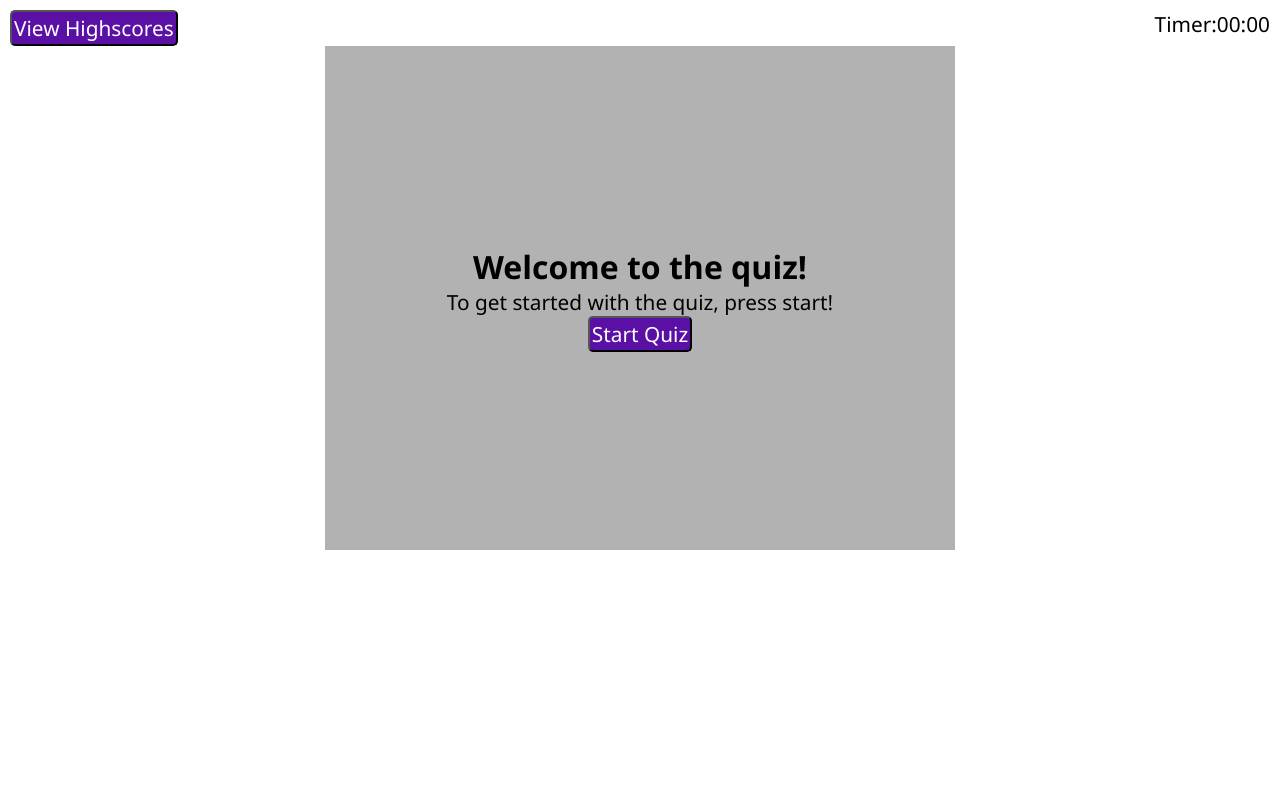
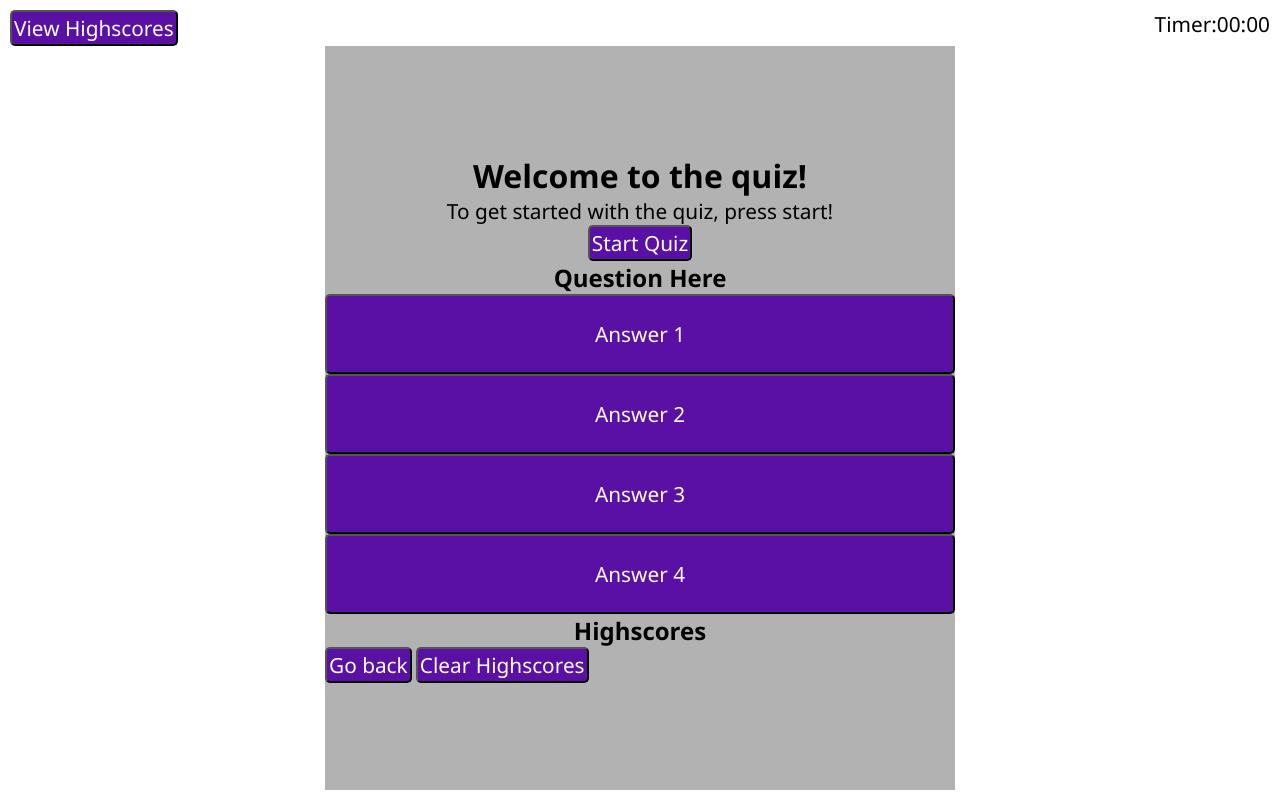
Before and after one commit to jmdg1023/Changeling004, a plain HTML site: page index.html in a window 1280 px wide. Drawn offline with nearby package versions, Linux system fonts and the light colour scheme.

Commit message:
debugging

```diff
--- a/assets/CSS/style.css
+++ b/assets/CSS/style.css
@@ -35,7 +35,7 @@ li{
 }
 .outer-container{
     padding: 10px;
-    height: 70vh;
+    height: 100vh;
     display: flex;
     flex-direction: column;
     justify-content: start;
@@ -75,15 +75,20 @@ li{
 
 
 main{
-        display: none;
+        display: block;
     }
-
+/* li button{
+ margin-bottom: 0.5rem;
+  width: 10%;
+  font-size: 15px;
+  background-color: rgb(137, 53, 53);
+} */
 .question-screen{
-    display: none;
+    display: block;
 }
 
 .quiz-finish-screen{
-    display: block;
+    display: none;
 }
 
 
--- a/assets/JS/script.js
+++ b/assets/JS/script.js
@@ -4,7 +4,7 @@
 var startBtn = document.querySelector("#startBtn")
 startBtn.addEventListener("click", Start);
 
-var question = document.getElementsByClassName('question');
+var question = document.getElementById('question');
 var choices = Array.from(document.getElementsByClassName('choice-text'));
 var currentQuestion ={};
 var score = 0;
@@ -65,7 +65,7 @@ function newQuestion() {
     choices.forEach(choice =>{
     var number = choice.dataset['number'];
     choice.innerText = currentQuestion['choice' + number];
-    console.log("phase 2");
+
     });
 
     availableQuestions.splice(questionIndex, 1);
```
